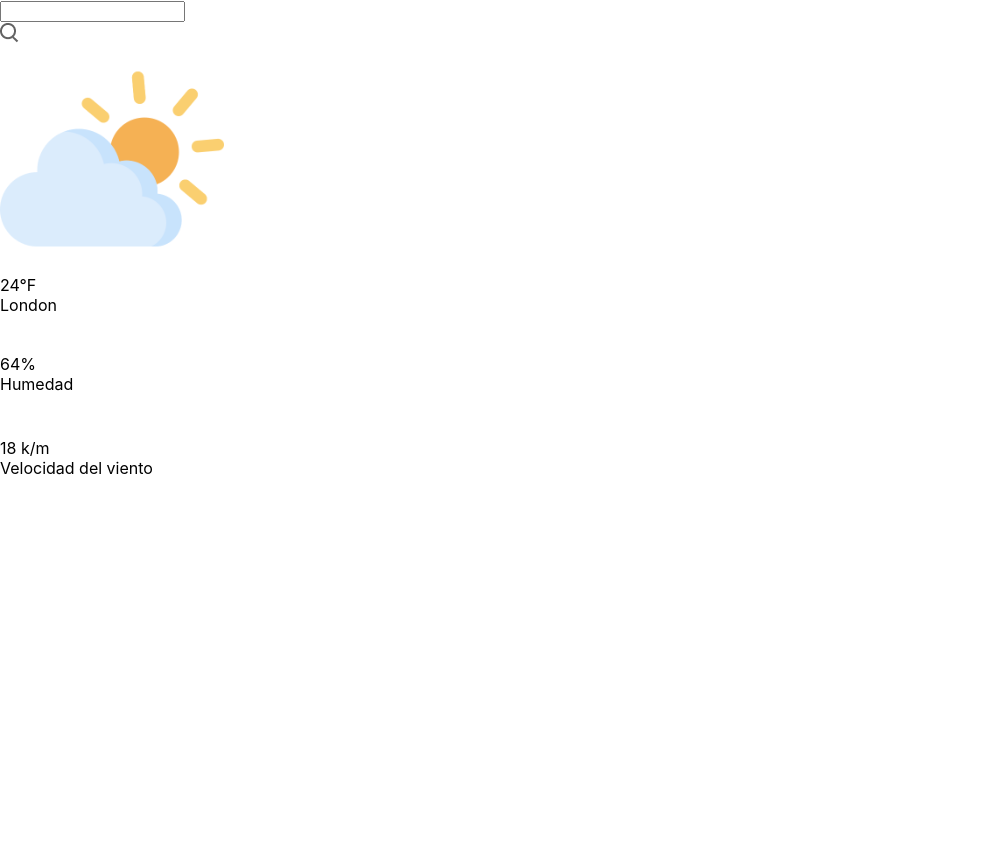
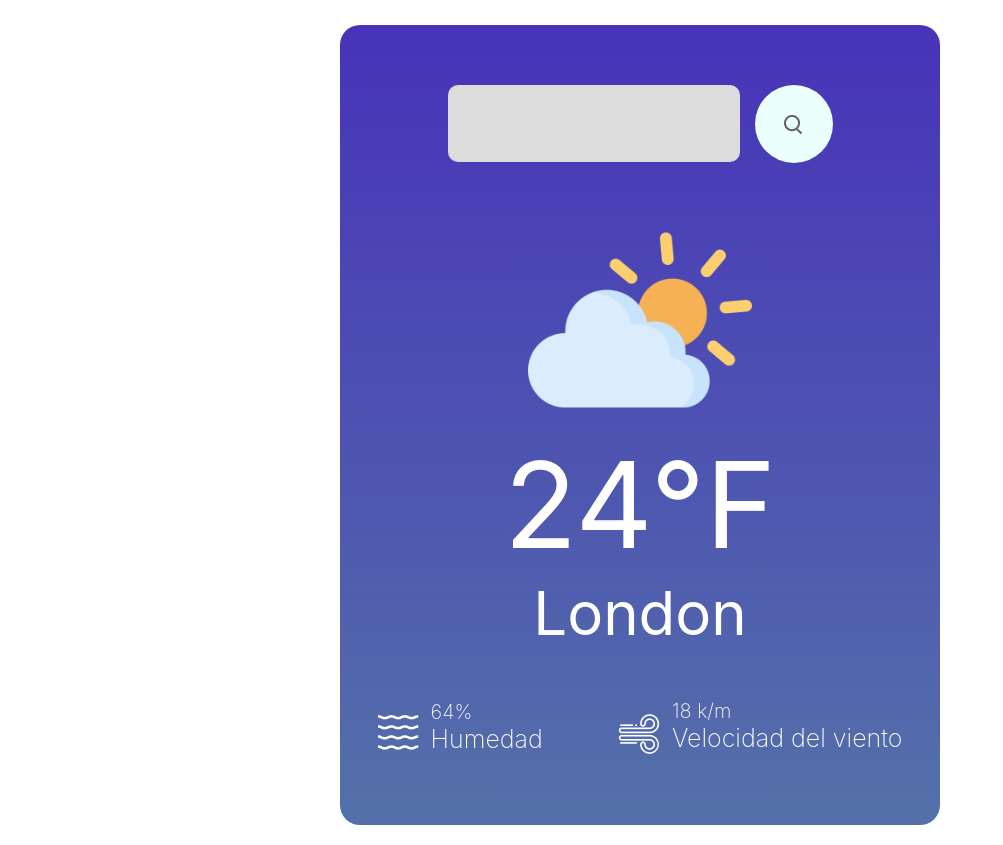
Before and after one commit to 3DWARDRG/App-Rick-And-Morty, a React (Create React App) app in the folder 02_openweather/: page / in a window 1280 px wide. Shown: the whole page, without its empty margins (0-1003 px from the left). Before the commit the page ends 800 px from the top, so only its background shows below. Built offline with nearby package versions, Linux system fonts and the light colour scheme.

Commit message:
estilos del componente

```diff
--- a/02_openweather/src/Components/WeatherApp/style.css
+++ b/02_openweather/src/Components/WeatherApp/style.css
@@ -0,0 +1,90 @@
+.container {
+    width: 600px;
+    height: 800px;
+    margin: auto;
+    margin-top: 25px;
+    margin-bottom: 20px;
+    background-image: linear-gradient(180deg, #4733b9 0%, #5471a9 100%);
+    border-radius: 20px;
+}
+
+.top-bar{
+    display: flex;
+    justify-content: center;
+    gap: 15px;
+    padding-top: 60px;
+}
+
+.top-bar input {
+    display: flex;
+    width: 250px;
+    height: 75px;
+    background: gainsboro;
+    border: none;
+    outline: none;
+    border-radius: 10px;
+    padding-left: 40px;
+    color: #626262;
+    font-weight: 400
+}
+
+.search-icon {
+    display: flex;
+    justify-content: center;
+    align-items: center;
+    width: 78px;
+    height: 78px;
+    background: #ebfffc;
+    cursor: pointer;
+    border-radius: 40px;
+}
+
+.weather-images {
+    display: flex;
+    margin-top: 30px;
+    justify-content: center;
+}
+
+.weather-temp{
+    display: flex;
+    justify-content: center;
+    color: white;
+    font-size: 120px;
+    font-weight: 400;
+}
+
+.weather-location{
+    display: flex;
+    justify-content: center;
+    color: white;
+    font-size: 60px;
+    font-weight: 400;
+}
+
+.data-container{
+    display: flex;
+    justify-content: center;
+    margin-top: 50px;
+    color:white;
+}
+
+.element{
+    display: flex;
+    align-items: flex-start;
+    margin: auto;
+    gap: 12px
+}
+
+.data{
+    font-size: 20px;
+    font-weight: 200;
+}
+
+.icon{
+    margin-top: 15px;
+}
+
+.text{
+    font-size: 25px;
+    font-weight: 200;
+}
```
